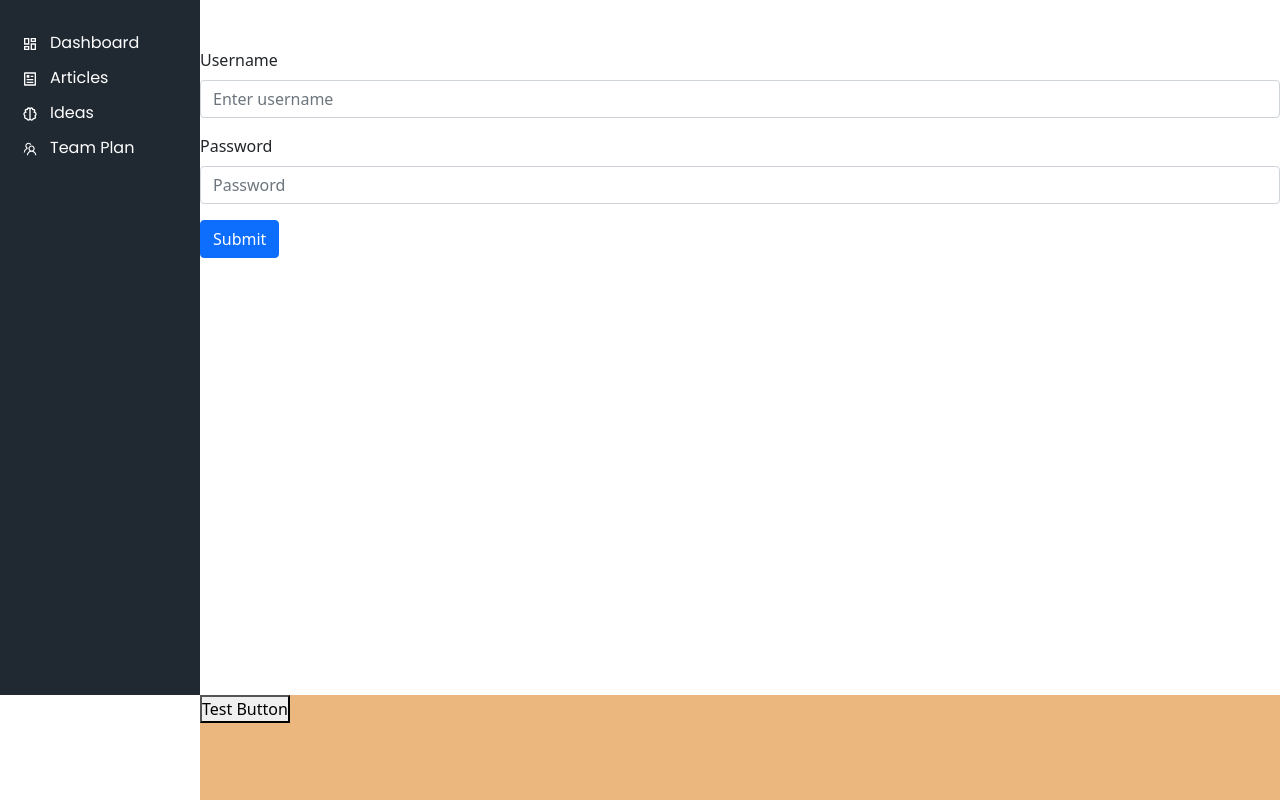
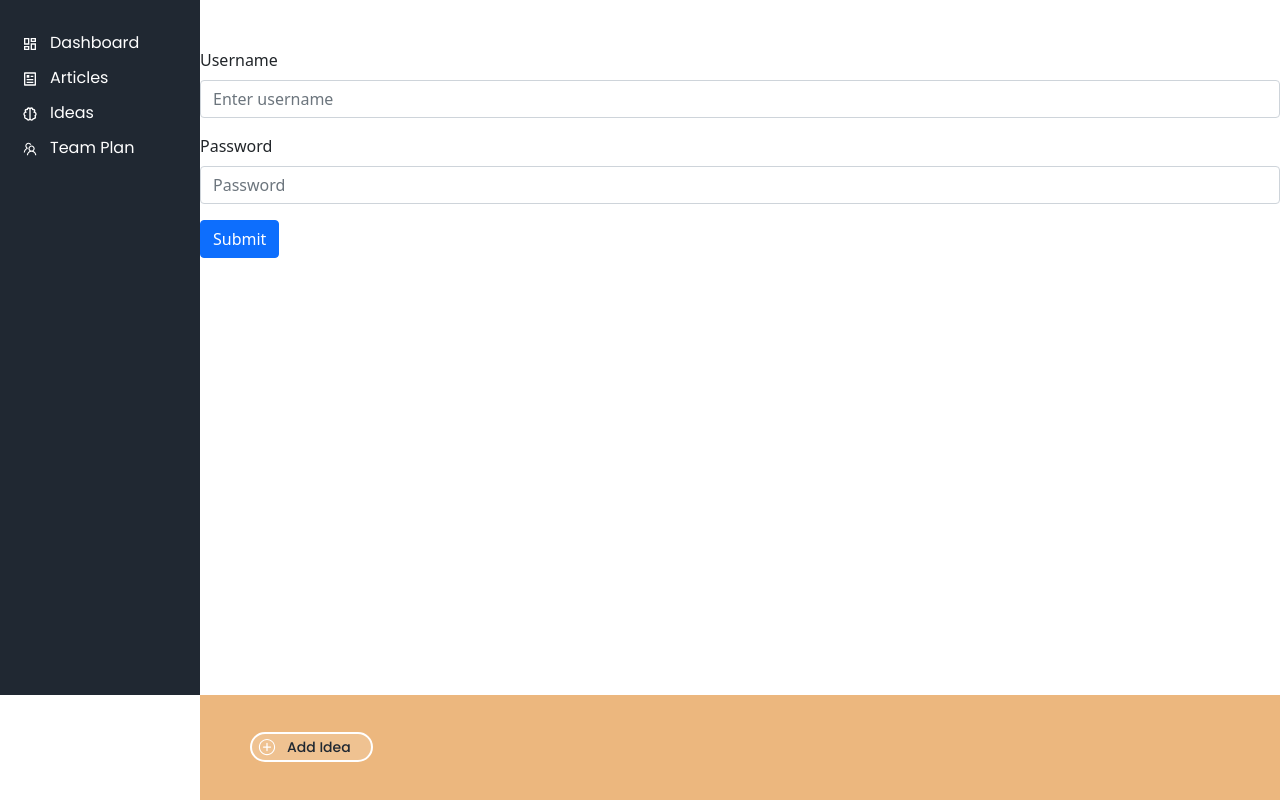
Before and after one commit to helher/newsplan, a React (Create React App) app: page /login in a window 1280 px wide. Built offline with nearby package versions, Linux system fonts and the light colour scheme; what parse would draw is missing.

Commit message:
placed 'add idea' button on footer

```diff
--- a/src/components/footer/Footer.js
+++ b/src/components/footer/Footer.js
@@ -1,13 +1,15 @@
 import React from 'react';
 import './footer.css'
+
+import FooterButton from '../buttons/FooterButton/FooterButton';
+import  { IoIosAddCircleOutline } from 'react-icons/io'
 
 function Footer() {
     return (
         <div className="footer-container">
-            <div className="footer-main">
-                <button className="footer-button">Test Button </button>
-            </div>
+            <FooterButton UserIcon={ IoIosAddCircleOutline } text="Add Idea" goto="/Articles"/>
         </div>
+
     );
 }
 
--- a/src/components/footer/footer.css
+++ b/src/components/footer/footer.css
@@ -4,10 +4,8 @@
   background-color: var(--accented-color);
   height: 105px;
   width: 100%;
+  display: flex;
+  justify-content: baseline;
+  align-items: center;
+  padding-left: 50px;
 }
-
-.footer-main {
-  display: flex;
-  align-content: center;
-  justify-content: flex-start;
-}
```
